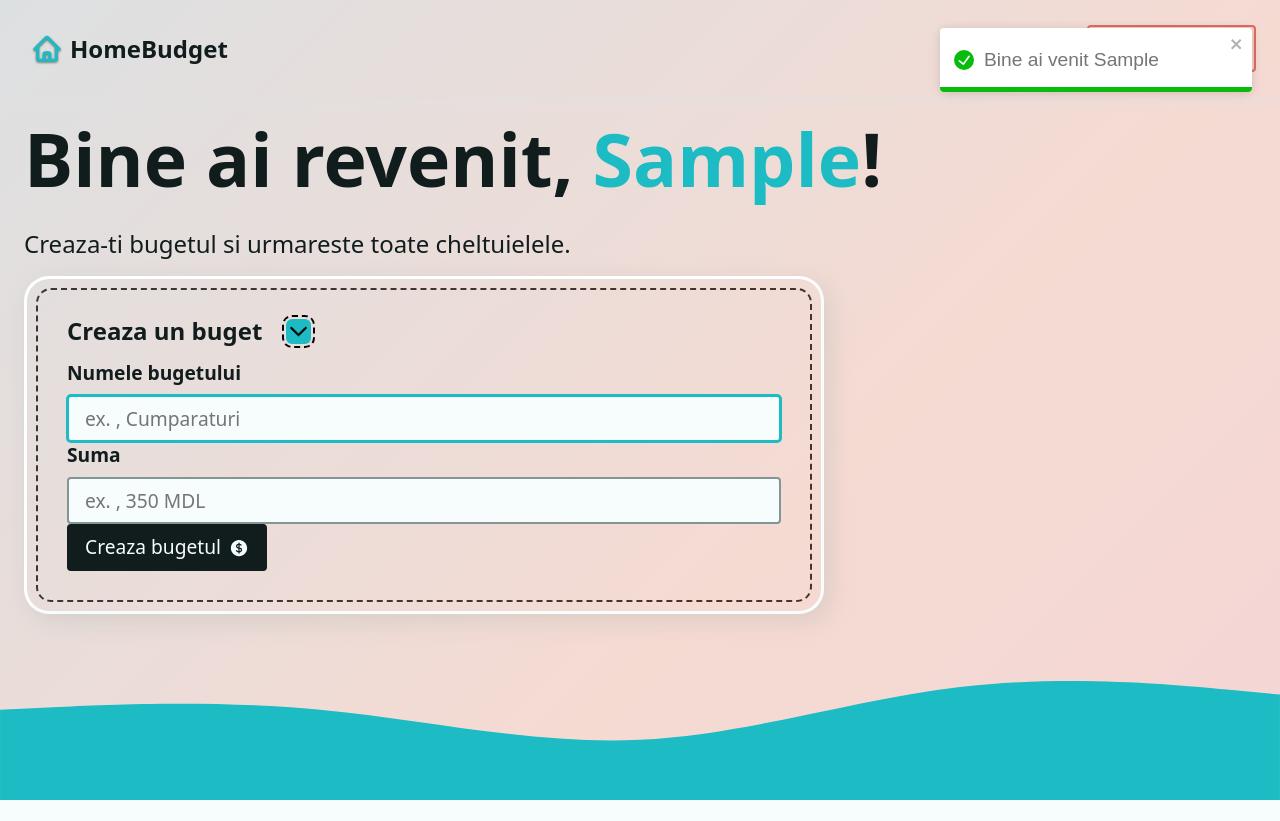
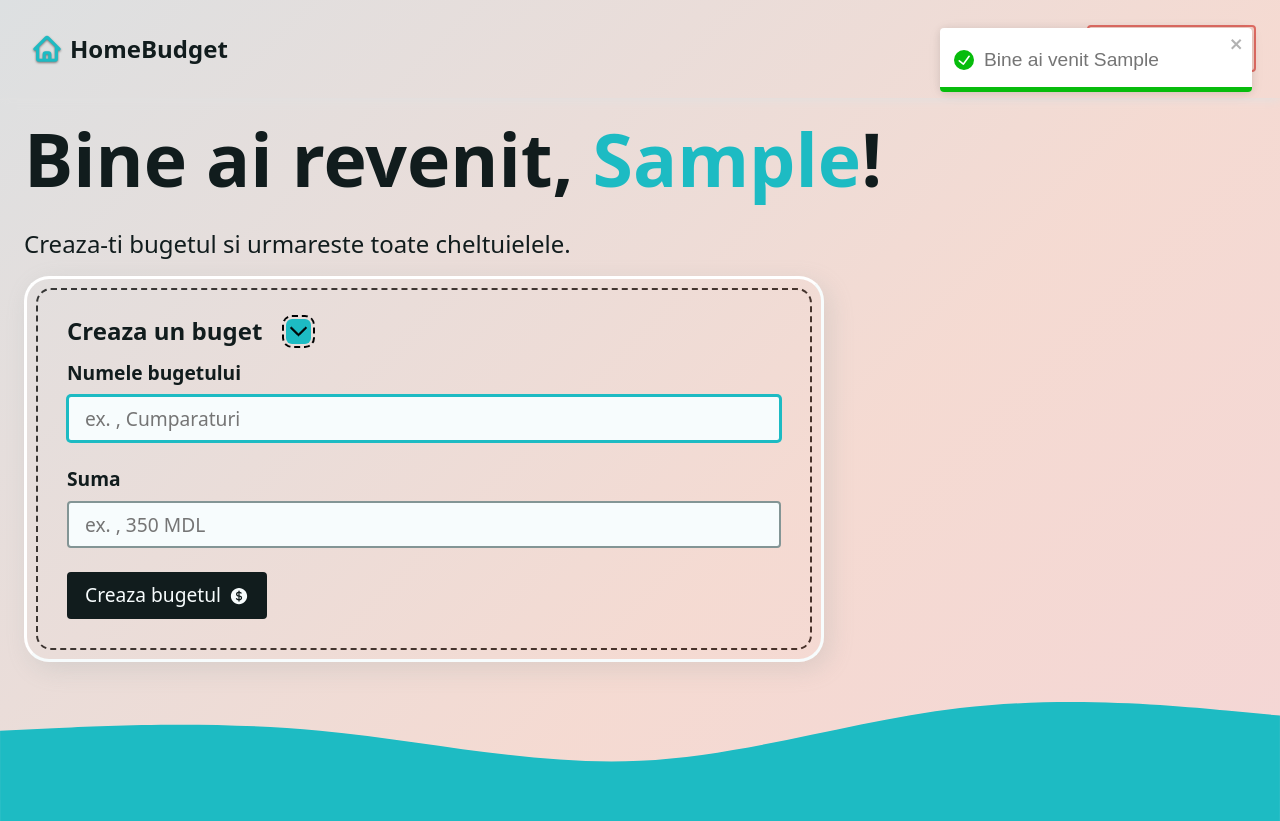
Before and after one commit to gitRaduZamfir/my-budget-app, a React (Create React App) app: page / in a window 1280 px wide. Both pictures are taken after typing "Sample" into the empty fields and a click on the button "Creaza contul". Before the commit the page ends 800 px from the top, so only its background shows below. Built offline with nearby package versions, Linux system fonts and the light colour scheme.

Commit message:
added style to addBudget and addform

```diff
--- a/src/components/AddBudgetForm.jsx
+++ b/src/components/AddBudgetForm.jsx
@@ -41,7 +41,7 @@ function AddBudgetForm() {
       </div>
       <fetcher.Form method="post" className="grid-sm" ref={formRef}>
         {!showArrow && (
-          <div>
+          <div className="flex-md">
             <div className="grid-xs">
               <label htmlFor="newBudget">Numele bugetului</label>
               <input
--- a/src/components/AddExpenceForm.jsx
+++ b/src/components/AddExpenceForm.jsx
@@ -54,7 +54,7 @@ function AddExpenceForm({ budgets }) {
       </div>
       <fetcher.Form method="post" ref={formRef} className="grid-sm">
         {!showArrow && (
-          <div>
+          <div className="flex-md">
             <div className="expense-inputs">
               <div className="grid-xs">
                 <label htmlFor="newExpense">Nume produs</label>
--- a/src/index.css
+++ b/src/index.css
@@ -338,6 +338,11 @@ p {
   width: 100%;
 }
 
+.fragment {
+  width: 100svw;
+  height: 100svh;
+}
+
 main {
   max-width: 1500px;
   width: 100%;
```
